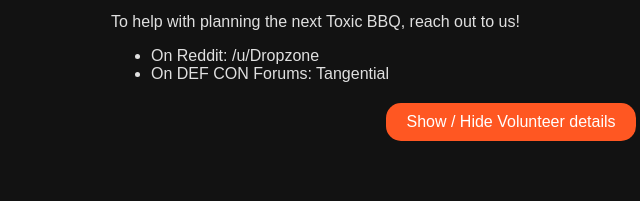
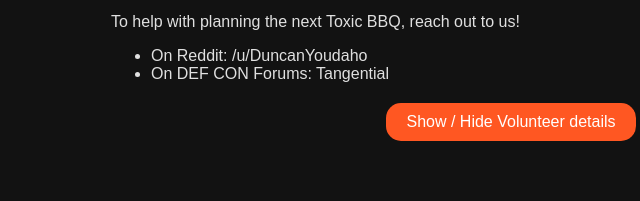
Before and after one commit to FiberMoose/tbq_test_01, a plain HTML site: page index.html in a window 1280 px wide. Shown: the part 1171-1372 px from the top of the page, 129-769 px from the left. Drawn offline with Linux system fonts and the light colour scheme.

Commit message:
Update index.html

```diff
--- a/index.html
+++ b/index.html
@@ -168,7 +168,7 @@
                 Or come back here for the latest news</p>
                 <p>To help with planning the next Toxic BBQ, reach out to us!</p>
                 <ul>
-                    <li>On Reddit: /u/Dropzone</li>
+                    <li>On Reddit: /u/DuncanYoudaho</li>
                     <li>On DEF CON Forums: Tangential</li>
                 </ul>
                 <button class="toggle-button" onclick="toggleVolunteer()">Show / Hide Volunteer details</button>
```
